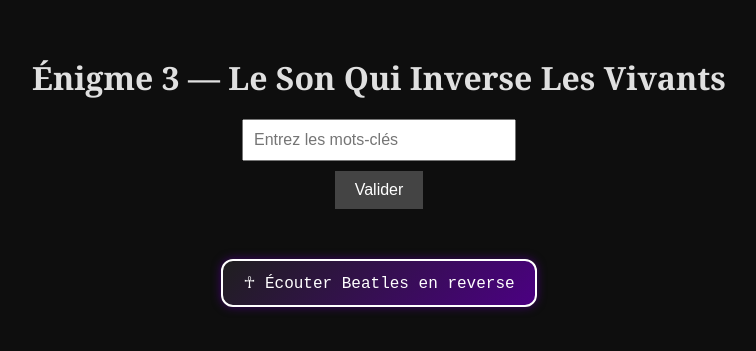
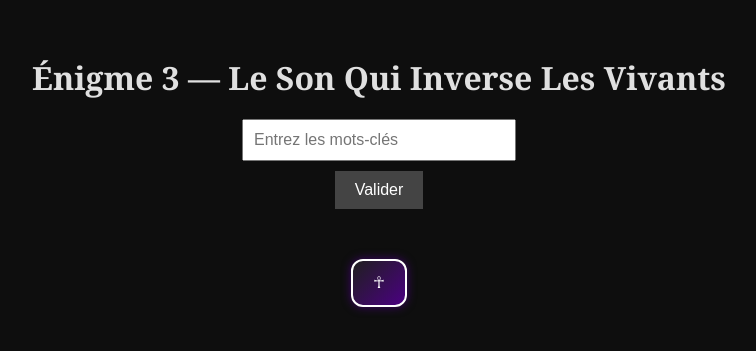
Before and after one commit to LudoFort/Taylor2, a plain HTML site: page index.html in a window 1280 px wide. Shown: the part 257-608 px from the top of the page, without its empty margins (261-1017 px from the left). Drawn offline with Linux system fonts and the light colour scheme.

Commit message:
Update index.html

```diff
--- a/index.html
+++ b/index.html
@@ -72,8 +72,8 @@
   <div id="result"></div>
 
   <!-- 🔮 Bouton ésotérique vers YouTube -->
-  <a href="https://www.youtube.com/watch?v=VIDEO_ID" target="_blank" class="esoteric-button">
-    &#9765; Écouter Beatles en reverse
+  <a href="https://www.youtube.com/watch?v=n7QZNZx2QKA&list=RDn7QZNZx2QKA&start_radio=1" target="_blank" class="esoteric-button">
+    &#9765;
   </a>
 
   <script>
```
